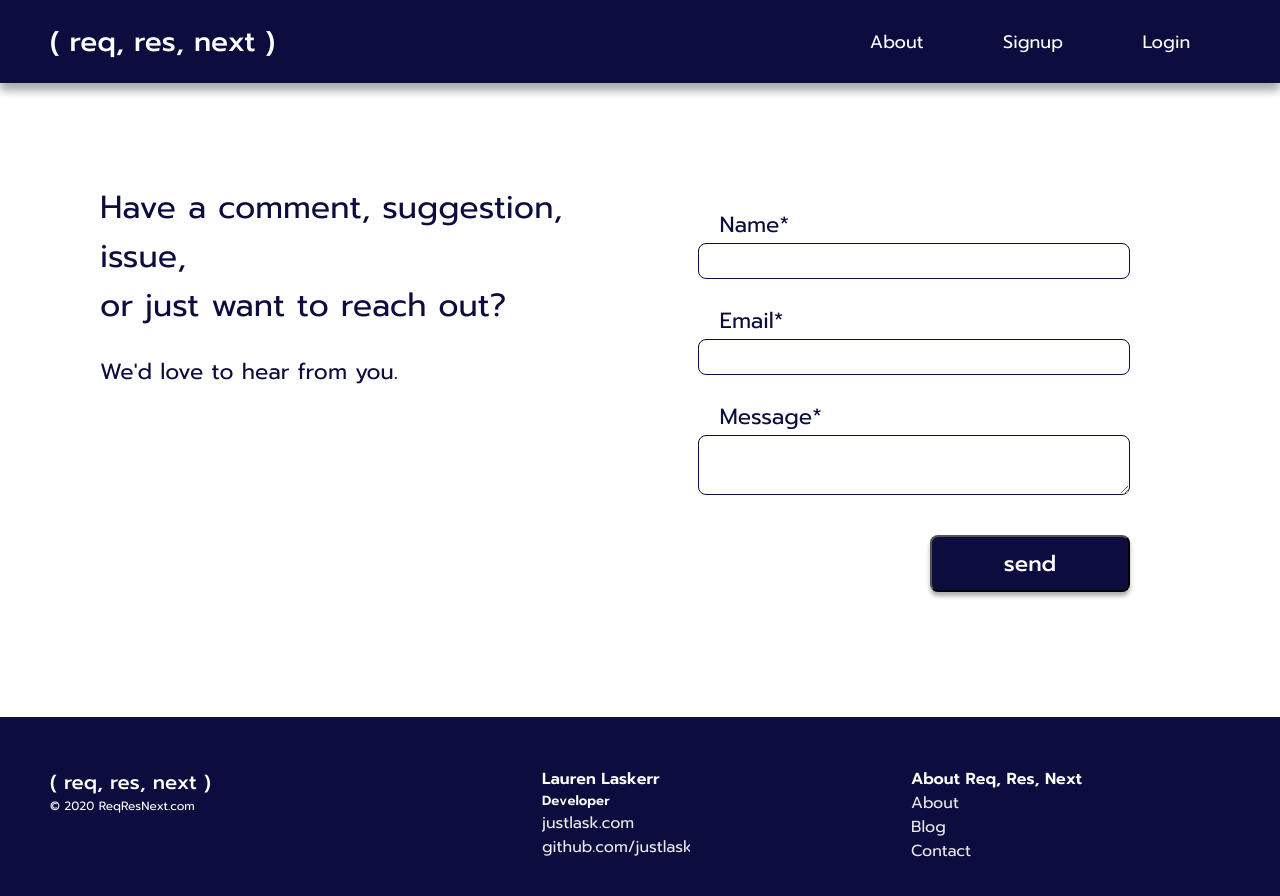
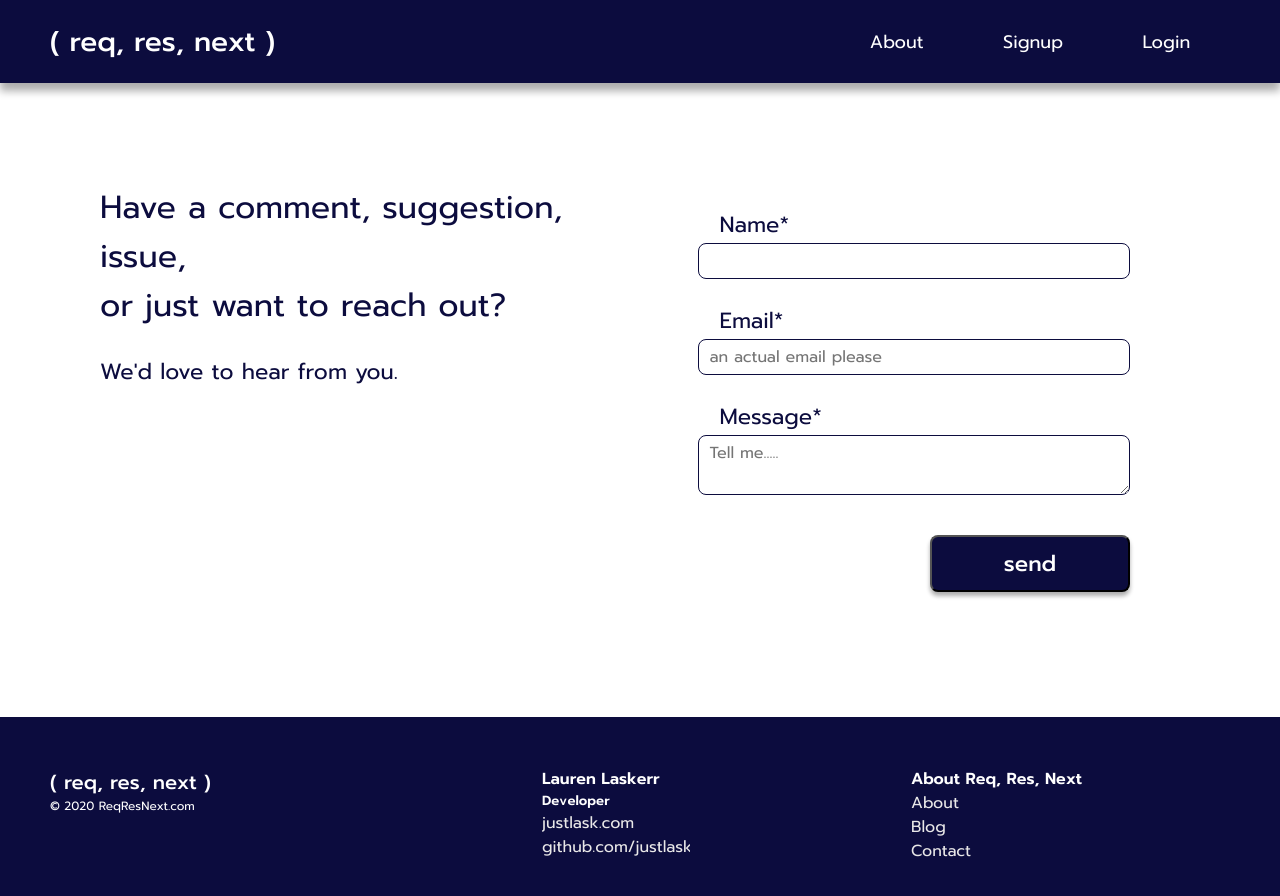
Before and after one commit to justlask/reqresnext, a React (Create React App) app in the folder client/: page /contact in a window 1280 px wide. Shown: the top 896 px of the page. Built offline with nearby package versions, Linux system fonts and the light colour scheme; no server answers.

Commit message:
placeholder for contact form

```diff
--- a/client/src/components/contact/ContactForm.jsx
+++ b/client/src/components/contact/ContactForm.jsx
@@ -57,9 +57,9 @@ export default class ContactForm extends Component {
           <label>Name*</label>
           <input type="text" name="name" value={this.state.name} onChange={ e => this.handleChange(e)} required/>
           <label>Email*</label>
-          <input type="text" name="email" value={this.state.email} onChange={ e => this.handleChange(e)} required/>
+          <input type="text" name="email" value={this.state.email} placeholder="an actual email please" onChange={ e => this.handleChange(e)} required/>
           <label>Message*</label>
-          <textarea name="message" value={this.state.message} onChange={ e => this.handleChange(e)} required/>
+          <textarea name="message" value={this.state.message} placeholder="Tell me....." onChange={ e => this.handleChange(e)} required/>
           <Button title="send" className="signupbtn" onClick={(e) => this.handleFormSubmit(e)}/>
         </form>
       </div>
```
